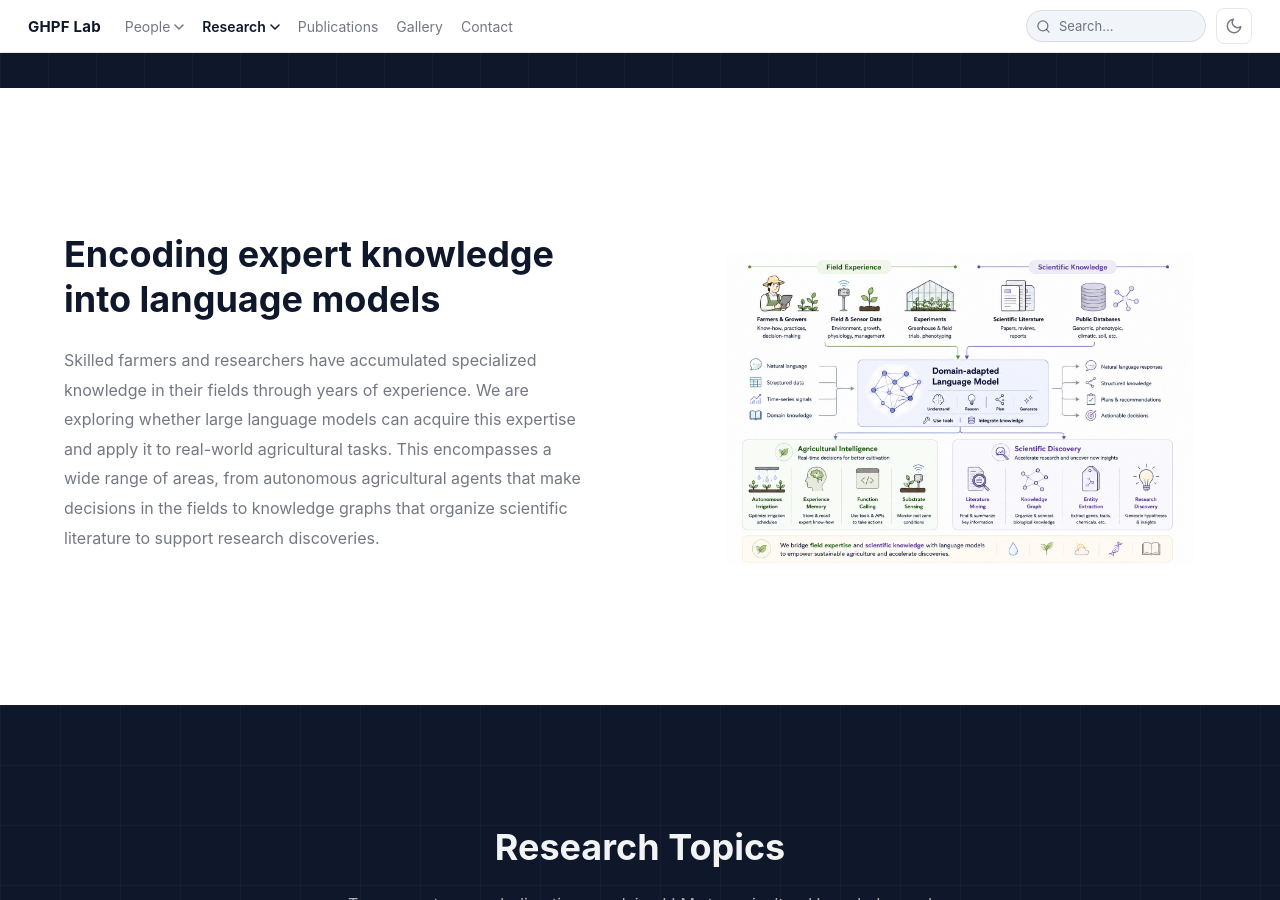
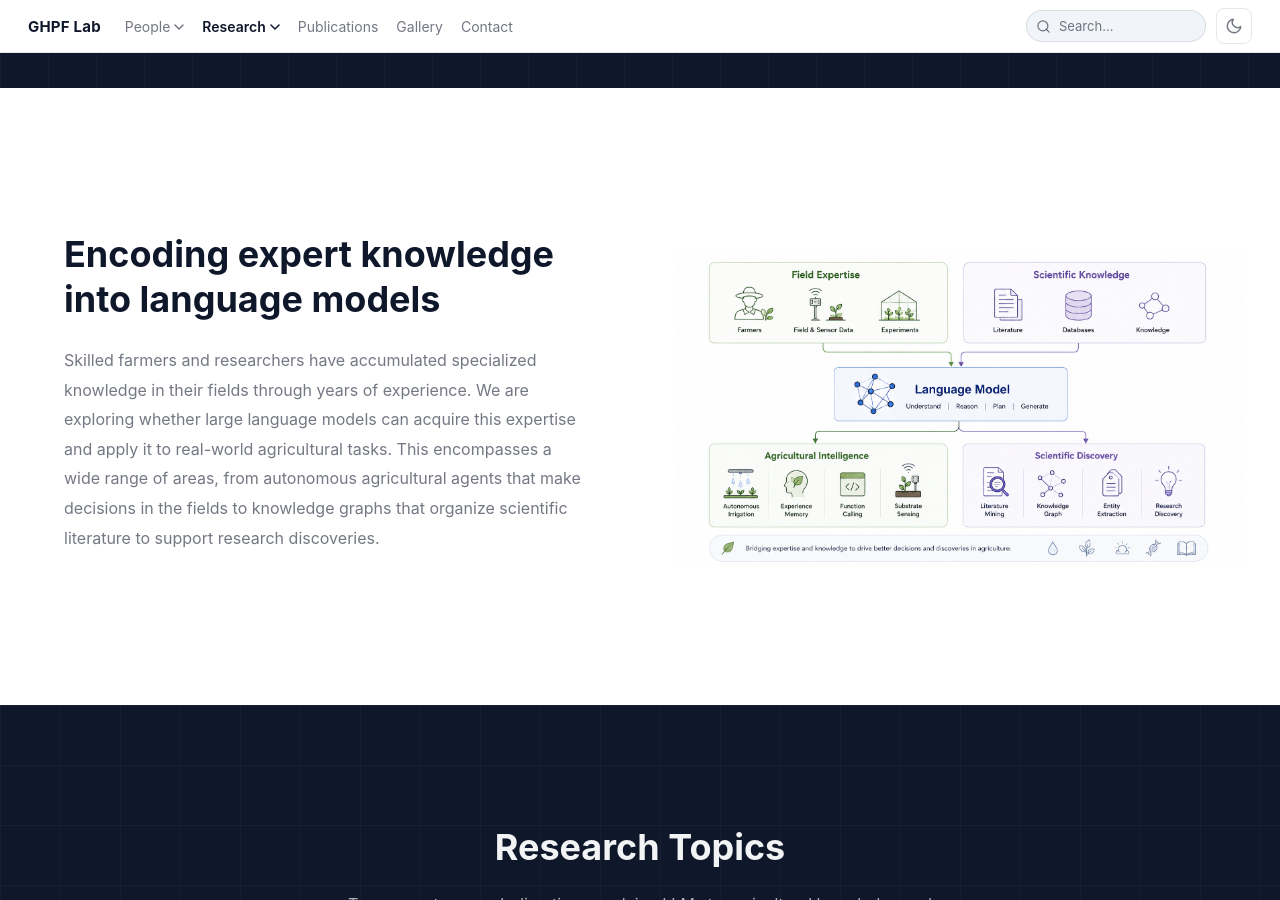
Before and after one commit to snughpf-alt/ghpf-lab-web-final-2, a Jekyll site: the page built from research/autonomous-control.md, in a window 1280 px wide and 900 px high, scrolled down 395 px. Built offline with Jekyll 4.4.1, drawn with Linux system fonts in a browser that asks for light colours; some web fonts are replaced.

Commit message:
Swap LLM overview image for a clearer, larger-text version

```diff
--- a/research/autonomous-control.md
+++ b/research/autonomous-control.md
@@ -63,7 +63,7 @@ title: LLM Application in Agriculture
     <p class="rd-overview-split__desc">Skilled farmers and researchers have accumulated specialized knowledge in their fields through years of experience. We are exploring whether large language models can acquire this expertise and apply it to real-world agricultural tasks. This encompasses a wide range of areas, from autonomous agricultural agents that make decisions in the fields to knowledge graphs that organize scientific literature to support research discoveries.</p>
   </div>
   <div class="rd-overview-split__visual" style="background:transparent;padding:24px">
-    <img src="{{ '/assets/img/research/llm-agri-framework.png' | relative_url }}" alt="Framework bridging field experience and scientific knowledge through a domain-adapted language model into agricultural intelligence and scientific discovery" class="rd-overview-split__illustration" style="border-radius:12px;max-width:100%;max-height:none">
+    <img src="{{ '/assets/img/research/llm-agri-framework-v2.png' | relative_url }}" alt="Framework bridging field expertise and scientific knowledge through a language model into agricultural intelligence and scientific discovery" class="rd-overview-split__illustration" style="border-radius:12px;max-width:100%;max-height:none">
   </div>
 </section>
 
```
Also changed, not shown: assets/img/research/llm-agri-framework-v2.png (added).
